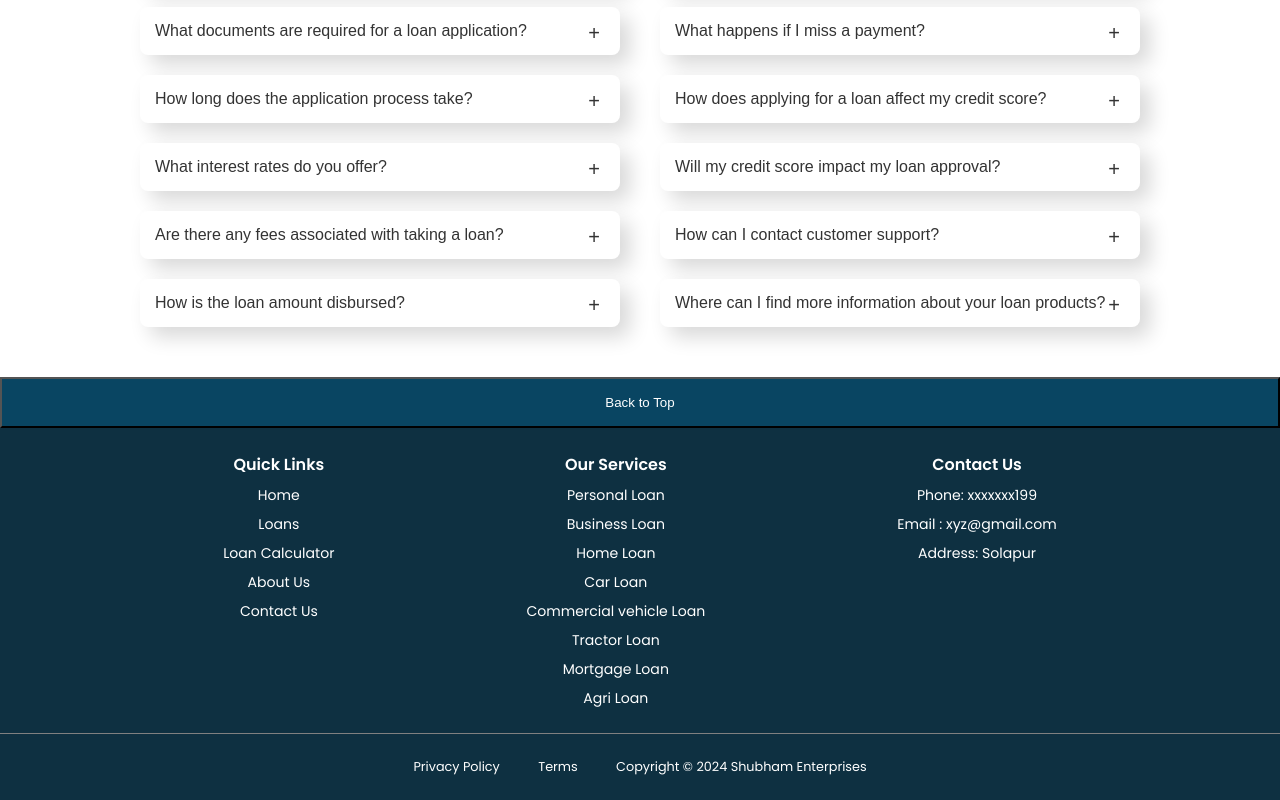
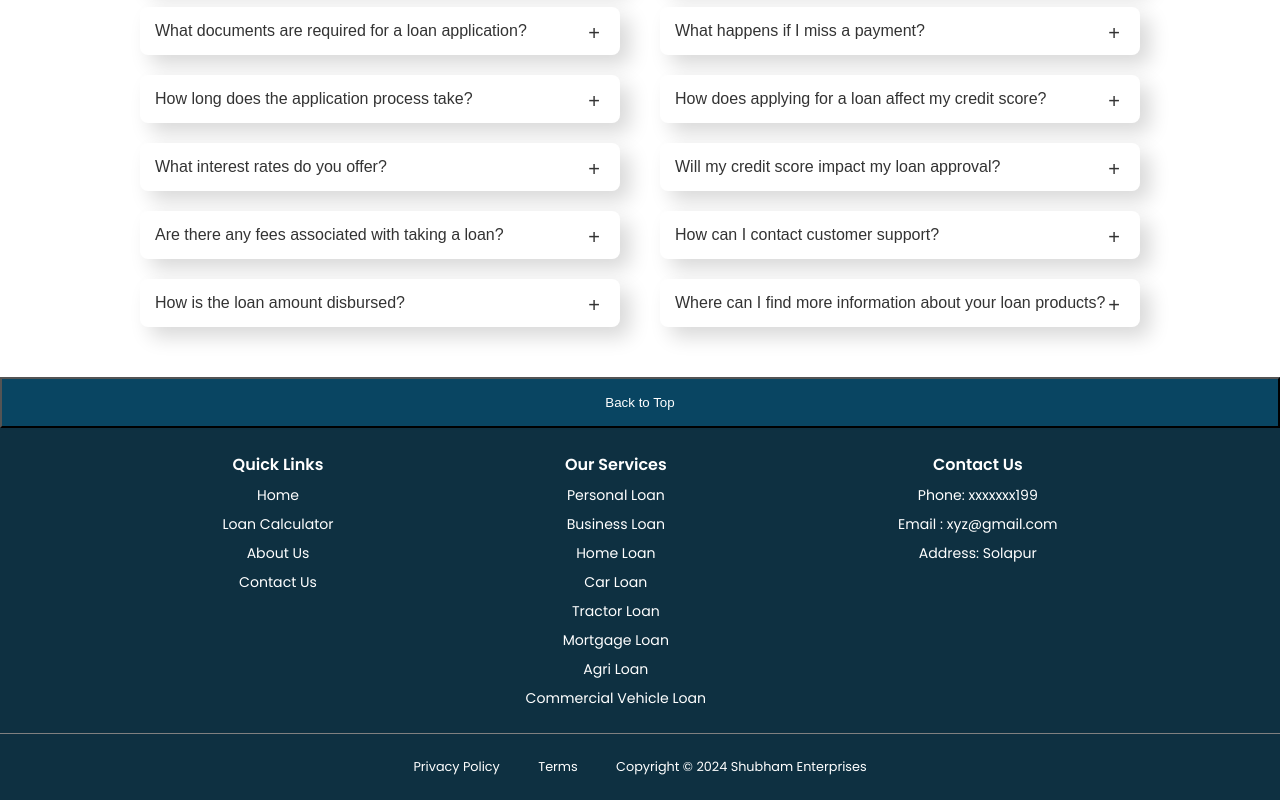
Before and after one commit to SheshNalwar/Shubham-Enterprises, a React (Vite) app: page / in a window 1280 px wide. Shown: the part 2596-3396 px from the top of the page. Built offline with nearby package versions, Linux system fonts and the light colour scheme.

Commit message:
Nav And Foooter changes

```diff
--- a/src/App.jsx
+++ b/src/App.jsx
@@ -8,7 +8,7 @@ import {
   Footer,
   HomeLoan,
   Homepage,
-  LoanCalculator,
+  LoanCalculatorPage,
   MortgageLoan,
   Nav,
   PersonalLoan,
@@ -23,7 +23,7 @@ function App() {
         <Routes>
           <Route path="/" element={<Homepage />} />
           <Route path="/aboutUs" element={<AboutUsPage />} />
-          <Route path="/loanCalculator" element={<LoanCalculator />} />
+          <Route path="/loanCalculator" element={<LoanCalculatorPage />} />
           <Route path="/personalLoan" element={<PersonalLoan />} />
           <Route path="/homeLoan" element={<HomeLoan />} />
           <Route path="/agriLoan" element={<AgriLoan />} />
--- a/src/Index.js
+++ b/src/Index.js
@@ -1,29 +1,28 @@
-// Pages :
-import CommercialVLoan from "./pages/CommercialVLoan";
-import LoanCalculator from "./pages/LoanCalculator";
-import BusinessLoan from "./pages/BusinessLoan";
-import MortgageLoan from "./pages/MortgageLoan";
-import PersonalLoan from "./pages/PersonalLoan";
-import AboutUsPage from "./pages/AboutUsPage";
-import TractorLoan from "./pages/TractorLoan";
-import HomeLoan from "./pages/HomeLoan";
-import AgriLoan from "./pages/AgriLoan";
-import Homepage from "./pages/Homepage";
-import CarLoan from "./pages/CarLoan";
-
+// Loan Pages :
+import CommercialVLoan from "./pages/Loans/CommercialVLoan";
+import BusinessLoan from "./pages/Loans/BusinessLoan";
+import MortgageLoan from "./pages/Loans/MortgageLoan";
+import PersonalLoan from "./pages/Loans/PersonalLoan";
+import TractorLoan from "./pages/Loans/TractorLoan";
+import HomeLoan from "./pages/Loans/HomeLoan";
+import AgriLoan from "./pages/Loans/AgriLoan";
+import CarLoan from "./pages/Loans/CarLoan";
 export {
-  LoanCalculator,
   CommercialVLoan,
   BusinessLoan,
   MortgageLoan,
   PersonalLoan,
   TractorLoan,
-  AboutUsPage,
   HomeLoan,
-  Homepage,
   AgriLoan,
   CarLoan,
 };
+
+// Pages :
+import AboutUsPage from "./pages/AboutUsPage";
+import Homepage from "./pages/Homepage";
+import LoanCalculatorPage from "./pages/LoanCalculatorPage";
+export { LoanCalculatorPage, AboutUsPage, Homepage };
 
 // Components
 import NavLoanLinks from "./components/NavLoanLinks";
@@ -51,5 +50,5 @@ export {
   loanTypesData,
   NavLoanLinks,
   Footer,
-  LoanDetails
+  LoanDetails,
 };
--- a/src/components/Footer.jsx
+++ b/src/components/Footer.jsx
@@ -1,8 +1,6 @@
-import React, { useEffect } from 'react'
-import "../css/component styling/footer.css"
+import { loanTypesData, NavLoanLinks, LinkBtn } from "../Index";
+import "../css/component styling/footer.css";
 const Footer = () => {
-
-    useEffect(() => {
   const backToTop = () => {
     window.scrollTo({
       top: 0,
@@ -10,49 +8,43 @@ const Footer = () => {
     });
   };
 
-
-        const setUpBackToTop = () => {
-            let btn = document.querySelector(".top-button");
-            if (btn) {
-                btn.addEventListener("click", (e) => {
-                    e.preventDefault();
-                    backToTop();
-                });
-            }
-        };
-        setUpBackToTop();
-        return () => {
-            let btn = document.querySelector(".top-button");
-            if (btn) {
-                btn.removeEventListener("click", backToTop);
-            }
-        }
-    }, [])
-
-
   return (
-
     <footer>
-            <button className="top-button">Back to Top</button>
+      <button className="top-button" onClick={backToTop}>
+        Back to Top
+      </button>
       <div className="footer-lists">
         <ul>
           <b>Quick Links</b>
-                    <li>Home</li>
-                    <li>Loans</li>
-                    <li>Loan Calculator</li>
-                    <li>About Us</li>
-                    <li>Contact Us</li>
+          <LinkBtn className="" name="Home" navTo="/" />
+          <LinkBtn
+            className="nav-color"
+            name="Loan Calculator"
+            navTo="/loanCalculator"
+            target=""
+          />
+          <LinkBtn
+            className="nav-color"
+            name="About Us"
+            navTo="/aboutUs"
+            target=""
+          />
+          <LinkBtn
+            className="nav-color"
+            name="Contact Us"
+            navTo="https://www.google.com/"
+            target="_blank"
+          />
         </ul>
         <ul>
           <b>Our Services </b>
-                    <li>Personal Loan</li>
-                    <li>Business Loan</li>
-                    <li>Home Loan</li>
-                    <li>Car Loan</li>
-                    <li>Commercial vehicle Loan</li>
-                    <li>Tractor Loan</li>
-                    <li>Mortgage Loan</li>
-                    <li>Agri Loan</li>
+          {loanTypesData.map((loan, index) => (
+            <NavLoanLinks
+              navTo={loan.navigation}
+              key={index}
+              loanName={loan.loanName}
+            />
+          ))}
         </ul>
         <ul>
           <b>Contact Us</b>
@@ -69,7 +61,7 @@ const Footer = () => {
         </ul>
       </div>
     </footer>
-    )
-}
+  );
+};
 
-export default Footer
+export default Footer;
--- a/src/components/Nav.jsx
+++ b/src/components/Nav.jsx
@@ -1,42 +1,23 @@
+import { LinkBtn, loanTypesData, NavLoanLinks } from "../Index";
 import { ScrollTrigger } from "gsap/ScrollTrigger";
-import { NavLink } from "react-router-dom";
-import React, { useEffect, useState } from "react";
+import React, { useState } from "react";
 import gsap from "gsap";
 import "../css/nav.css";
-import { LinkBtn, loanTypesData, NavLoanLinks } from "../Index";
 
 gsap.registerPlugin(ScrollTrigger);
 
 const Nav = () => {
   const [isOpen, setIsOpen] = useState(false);
-
+  const [arrowSrc, setArrowSrc] = useState("up-arrow.png");
+  const handleMouseOver = () => {
+    setArrowSrc("down-arrow.png");
+  };
+  const handleMouseOut = () => {
+    setArrowSrc("up-arrow.png");
+  };
   const toggleMenu = () => {
     setIsOpen(!isOpen);
   };
-  useEffect(() => {
-    const dropDownBox = () => {
-      let dropIcon = document.getElementById("dropdown");
-      dropIcon.addEventListener("mouseover", () => {
-        document.getElementById("up-arrow").src = "down-arrow.png";
-      });
-      dropIcon.addEventListener("mouseleave", () => {
-        document.getElementById("up-arrow").src = "up-arrow.png";
-      });
-    };
-
-    const hamburgermenu = () => {
-      const line1 = document.getElementById("line1");
-      const line2 = document.getElementById("line2");
-      const line3 = document.getElementById("line3");
-      const navin = document.querySelector(".menuPage");
-      line1.classList.toggle("line1");
-      line2.classList.toggle("line2");
-      line3.classList.toggle("line3");
-      navin.classList.toggle("active");
-    };
-
-    dropDownBox();
-
   gsap.to("nav", {
     backgroundColor: "#fff",
     borderBottom: "1px solid #D3D3D3",
@@ -50,13 +31,6 @@ const Nav = () => {
     },
   });
 
-    return () => {
-      document
-        .getElementById("hamburger")
-        .removeEventListener("click", hamburgermenu);
-    };
-  }, []);
-
   return (
     <>
       <nav>
@@ -69,9 +43,13 @@ const Nav = () => {
           <li>
             <LinkBtn className="nav-color" name="Home" navTo="/" target="" />
           </li>
-          <li id="dropdown">
+          <li
+            id="dropdown"
+            onMouseOver={handleMouseOver}
+            onMouseOut={handleMouseOut}
+          >
             <p>Loans</p>
-            <img src="up-arrow.png" alt="" id="up-arrow" />
+            <img src={arrowSrc} alt="arrow" id="up-arrow" />
             <div className="dropdown-content">
               {loanTypesData.map((loan, index) => (
                 <NavLoanLinks
--- a/src/css/component styling/footer.css
+++ b/src/css/component styling/footer.css
@@ -24,20 +24,18 @@ footer .footer-lists {
   border-bottom: 1px solid grey;
   color: #fff;
   display: flex;
-  /* margin-top: 2vw; */
+  text-align: center;
   justify-content: center;
   gap: 15vw;
 }
-
-footer .footer-lists li {
+footer .footer-lists a {
+  text-decoration: none;
   margin-top: 1vh;
-  list-style-type: none;
-  cursor: pointer;
+  color: #fff;
+  display: flex;
+  justify-content: center;
+  align-items: center;
   font-size: 1.1vw;
-}
-
-footer .footer-lists ul {
-  text-align: center;
 }
 
 footer .footer-bottom {
--- a/src/pages/Homepage.jsx
+++ b/src/pages/Homepage.jsx
@@ -1,5 +1,5 @@
 import { ScrollTrigger } from "gsap/ScrollTrigger";
-import React, { useEffect, useState } from "react";
+import React, { useState } from "react";
 import "../css/homepage.css";
 import gsap from "gsap";
 import {
@@ -15,71 +15,8 @@ gsap.registerPlugin(ScrollTrigger);
 
 const Homepage = () => {
   const [visibleAnswer, setVisibleAnswer] = useState(null);
-
-  useEffect(() => {
-    const backToTop = () => {
-      window.scrollTo({
-        top: 0,
-        behavior: "smooth",
-      });
-    };
-    if (typeof window !== "undefined") {
-      gsap.to("nav", {
-        backgroundColor: "#fff",
-        borderBottom: "1px solid #D3D3D3",
-        duration: 0.2,
-        scrollTrigger: {
-          trigger: "#navbar",
-          scroller: "body",
-          start: "top -1%",
-          end: "top -2%",
-          scrub: 0.8,
-        },
-      });
-    }
-
-    const dropDownBox = () => {
-      let dropIcon = document.getElementById("dropdown");
-      if (dropIcon) {
-        dropIcon.addEventListener("mouseover", () => {
-          document.getElementById("up-arrow").src = "Covers/down-arrow.png";
-        });
-        dropIcon.addEventListener("mouseleave", () => {
-          document.getElementById("up-arrow").src = "Covers/up-arrow.png";
-        });
-      }
-      let dropIcon2 = document.getElementById("dropdown2");
-      if (dropIcon2) {
-        dropIcon2.addEventListener("mouseover", () => {
-          document.getElementById("up-arrow2").src = "Covers/down-arrow.png";
-        });
-        dropIcon2.addEventListener("mouseleave", () => {
-          document.getElementById("up-arrow2").src = "Covers/up-arrow.png";
-        });
-      }
-    };
-
-    const setUpBackToTop = () => {
-      let btn = document.querySelector(".top-button");
-      if (btn) {
-        btn.addEventListener("click", (e) => {
-          e.preventDefault();
-          backToTop();
-        });
-      }
-    };
-
-    dropDownBox();
-    setUpBackToTop();
-
-    return () => {
-      let btn = document.querySelector(".top-button");
-      if (btn) {
-        btn.removeEventListener("click", backToTop);
-      }
-    };
-  }, []);
-
+  const firstColumnFaqs = faqsData.slice(0, 7);
+  const secondColumnFaqs = faqsData.slice(7, 14);
   const toggleMenu = () => {
     var menuOptions = document.querySelector(".menuPage");
     if (menuOptions) {
@@ -99,9 +36,6 @@ const Homepage = () => {
   const toggleAnswer = (id) => {
     setVisibleAnswer((prevId) => (prevId === id ? null : id));
   };
-
-  const firstColumnFaqs = faqsData.slice(0, 7);
-  const secondColumnFaqs = faqsData.slice(7, 14);
 
   return (
     <>
@@ -170,8 +104,9 @@ const Homepage = () => {
             {firstColumnFaqs.map((faq) => (
               <div key={faq.id}>
                 <div
-                  className={`question ${visibleAnswer === faq.id ? "rotate" : ""
-                    }`}
+                  className={`question ${
+                    visibleAnswer === faq.id ? "rotate" : ""
+                  }`}
                   onClick={() => toggleAnswer(faq.id)}
                 >
                   {faq.question}
@@ -188,8 +123,9 @@ const Homepage = () => {
             {secondColumnFaqs.map((faq) => (
               <div key={faq.id}>
                 <div
-                  className={`question ${visibleAnswer === faq.id ? "rotate" : ""
-                    }`}
+                  className={`question ${
+                    visibleAnswer === faq.id ? "rotate" : ""
+                  }`}
                   onClick={() => toggleAnswer(faq.id)}
                 >
                   {faq.question}
--- a/src/pages/LoanCalculator.jsx
+++ b/src/pages/LoanCalculatorPage.jsx
@@ -1,5 +1,5 @@
-const LoanCalculator = () => {
+const LoanCalculatorPage = () => {
   return <div style={{ paddingTop: "5rem" }}>Loan Calculator Page</div>;
 };
 
-export default LoanCalculator;
+export default LoanCalculatorPage;
```
Lines whose indentation alone changed are shown as unchanged.
